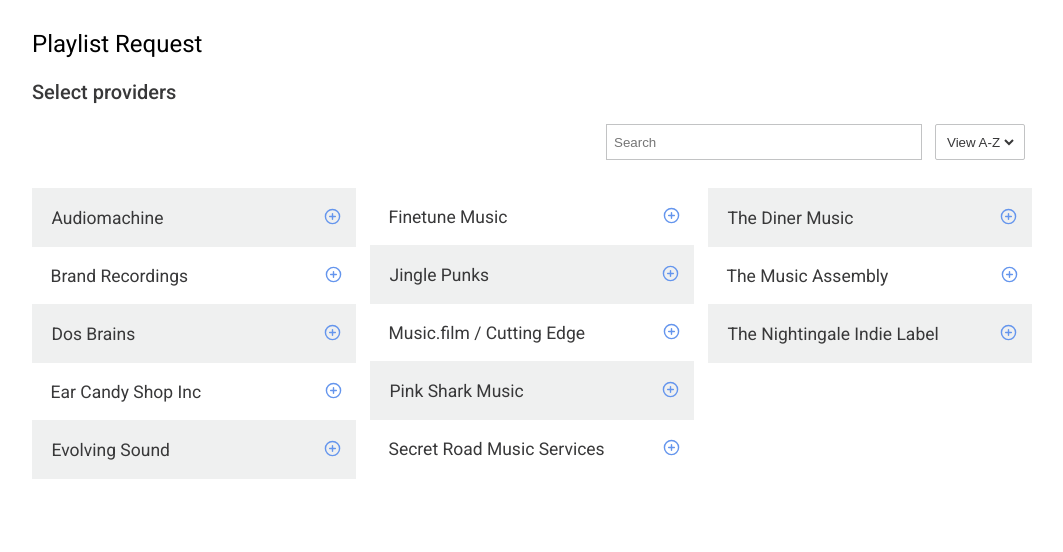
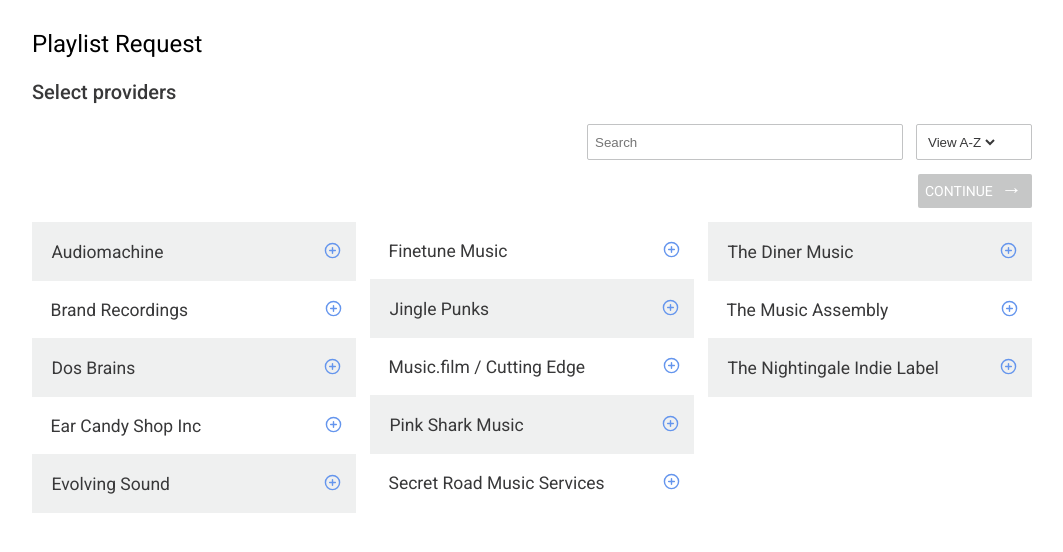
Before and after one commit to edpe/playlist-request, an Angular app: page / in a window 1280 px wide. Shown: the top 552 px of the page, without its empty margins (108-1171 px from the left). Built offline with nearby package versions, Linux system fonts and the light colour scheme.

Commit message:
feat: add continue button and page nav

```diff
--- a/src/app/app-routing.module.ts
+++ b/src/app/app-routing.module.ts
@@ -1,10 +1,18 @@
 import { NgModule } from '@angular/core';
 import { RouterModule, Routes } from '@angular/router';
+import { ProvidersComponent } from './providers/providers.component';
+import { PlaylistRequestFormComponent } from './playlist-request-form/playlist-request-form.component';
 
-const routes: Routes = [];
+const routes: Routes = [
+  { path: '', component: ProvidersComponent },
+  {
+    path: 'playlist-request-form',
+    component: PlaylistRequestFormComponent,
+  },
+];
 
 @NgModule({
   imports: [RouterModule.forRoot(routes)],
-  exports: [RouterModule]
+  exports: [RouterModule],
 })
-export class AppRoutingModule { }
+export class AppRoutingModule {}
--- a/src/app/app.component.html
+++ b/src/app/app.component.html
@@ -1,4 +1,4 @@
 <app-layout>
   <h1>{{ title }}</h1>
-  <app-providers></app-providers>
+  <router-outlet></router-outlet>
 </app-layout>
--- /dev/null
+++ b/src/app/playlist-request-form/playlist-request-form.component.html
@@ -0,0 +1 @@
+<p>playlist-request-form works!</p>
--- /dev/null
+++ b/src/app/playlist-request-form/playlist-request-form.component.ts
@@ -0,0 +1,15 @@
+import { Component, OnInit } from '@angular/core';
+
+@Component({
+  selector: 'app-playlist-request-form',
+  templateUrl: './playlist-request-form.component.html',
+  styleUrls: ['./playlist-request-form.component.css']
+})
+export class PlaylistRequestFormComponent implements OnInit {
+
+  constructor() { }
+
+  ngOnInit(): void {
+  }
+
+}
--- a/src/app/providers/providers.component.css
+++ b/src/app/providers/providers.component.css
@@ -16,9 +16,16 @@ h2 {
 .providerSearch {
   padding: 0.5em;
   border: 1px solid #c2c3c4;
+  border-radius: 2px;
   margin-right: 1em;
   color: #383839;
-  min-width: 300px;
+  min-width: 160px;
+}
+
+@media (min-width: 640px) {
+  .providerSearch {
+    min-width: 300px;
+  }
 }
 
 .providerSearch:focus {
@@ -38,7 +45,7 @@ h2 {
   border: 1px solid #c2c3c4;
   padding: 0.5em;
   border-radius: 2px;
-  margin-right: 0.5em;
+  min-width: 100px;
 }
 
 .sortDirection:focus-within {
@@ -123,14 +130,71 @@ h2 {
   flex-shrink: 0;
 }
 
+.selectedProviderWrapper {
+  display: flex;
+  justify-content: space-between;
+  margin-top: 1em;
+}
+
+.continueDisabled {
+  position: relative;
+  text-transform: uppercase;
+  border: none;
+  border-radius: 2px;
+  color: #fff;
+  text-decoration: none;
+  padding: 0.5em;
+  max-height: 20px;
+  min-width: 100px;
+  background-color: #c6c7c7;
+}
+
+.continueDisabled:after {
+  position: absolute;
+  right: 10px; /* center with text */
+  top: 3px; /* center with text */
+  content: "\2192";
+  color: #fff;
+  font-size: 1.5em;
+}
+
+.continueDisabled:hover {
+  background-color: #c6c7c7;
+}
+
+.continueEnabled {
+  position: relative;
+  text-transform: uppercase;
+  border: none;
+  border-radius: 2px;
+  background-color: #6495ed;
+  color: #fff;
+  text-decoration: none;
+  padding: 0.5em;
+  max-height: 20px;
+  min-width: 100px;
+}
+
+.continueEnabled:hover {
+  background-color: #5c85d6;
+}
+
+.continueEnabled:after {
+  position: absolute;
+  right: 10px; /* center with text */
+  top: 3px; /* center with text */
+  content: "\2192";
+  color: #fff;
+  font-size: 1.5em;
+}
+
 .selectedProviders {
   list-style-type: none;
   padding: 0;
   display: flex;
   flex-direction: row;
   flex-wrap: wrap;
-  align-items: center;
-  margin-top: 1em;
+  margin: 0;
 }
 
 .selectedProvider {
--- a/src/app/providers/providers.component.html
+++ b/src/app/providers/providers.component.html
@@ -22,6 +22,7 @@
 </section>
 
 <section id="selectedProviders">
+  <div class="selectedProviderWrapper">
     <ul class="selectedProviders">
       <li
         class="selectedProvider"
@@ -36,6 +37,16 @@
         </button>
       </li>
     </ul>
+    <a
+      [ngClass]="{
+        continueDisabled: !selectedProviders.length,
+        continueEnabled: selectedProviders.length
+      }"
+      [routerLink]="isProviderSelected() ? ['/playlist-request-form'] : ['']"
+    >
+      continue
+    </a>
+  </div>
 </section>
 
 <section id="providerList">
--- a/src/app/providers/providers.component.ts
+++ b/src/app/providers/providers.component.ts
@@ -42,6 +42,10 @@ export class ProvidersComponent implements OnInit {
     selectedProvider.selected = false;
   }
 
+  isProviderSelected(): boolean {
+    return this.selectedProviders.length > 0;
+  }
+
   ngOnInit(): void {
     this.getProviders();
   }
```
Also changed, not shown: src/app/app.module.ts (+9 -1 lines), src/app/playlist-request-form/playlist-request-form.component.css (added), 1 other file (tests, documents, lock files or other folders). Lines whose indentation alone changed are shown as unchanged.
